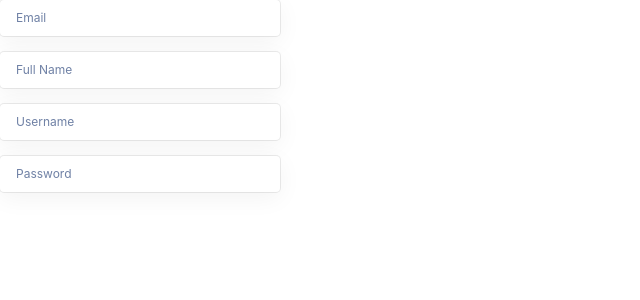
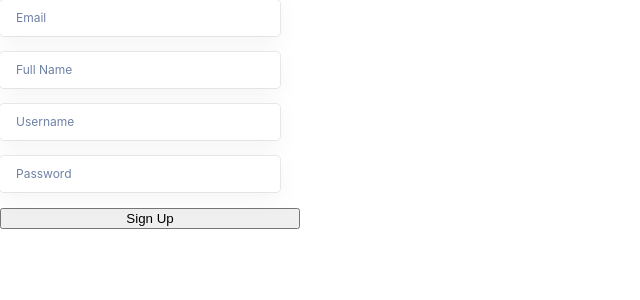
Before and after one commit to tiagowu/tray-social-platform, a React (Create React App) app: page /signup in a window 1280 px wide. Shown: the top 300 px of the page, without its empty margins (0-640 px from the left). Built offline with nearby package versions, Linux system fonts and the light colour scheme.

Commit message:
created form using four inputs

```diff
--- a/src/components/SignUpForm.jsx
+++ b/src/components/SignUpForm.jsx
@@ -1,14 +1,58 @@
-import React from "react";
+import React, { useState } from "react";
 import TextInput from "./TextInput";
 import "./SignUpForm.css";
 
 const SignUpForm = () => {
+  const [email, setEmail] = useState("");
+  const [fullName, setFullName] = useState("");
+  const [username, setUsername] = useState("");
+  const [password, setPassword] = useState("");
+  const [showPass, setShowPass] = useState(false);
+
   return (
-    <form>
-      <TextInput label="Email" />
-      <TextInput label="Full Name" />
-      <TextInput label="Username" />
-      <TextInput label="Password" />
+    <form className="signup-form">
+      <TextInput
+        type="email"
+        label="Email"
+        value={email}
+        handleChange={(e) => {
+          setEmail(e.target.value);
+        }}
+      />
+      <TextInput
+        type="text"
+        label="Full Name"
+        value={fullName}
+        handleChange={(e) => {
+          setFullName(e.target.value);
+        }}
+      />
+      <TextInput
+        type="text"
+        label="Username"
+        value={username}
+        handleChange={(e) => {
+          setUsername(e.target.value);
+        }}
+      />
+      <div className="password-input">
+        <TextInput
+          type={showPass ? "type" : "password"}
+          label="Password"
+          value={password}
+          handleChange={(e) => {
+            setPassword(e.target.value);
+          }}
+        />
+        {password && "filled" ? (
+          <button type="button" className="signup-showpass" onClick={() => setShowPass(!showPass)}>
+            {showPass ? "Hide" : "Show"}
+          </button>
+        ) : null}
+      </div>
+      <button className="signup-button" type="submit">
+        Sign Up
+      </button>
     </form>
   );
 };
```
